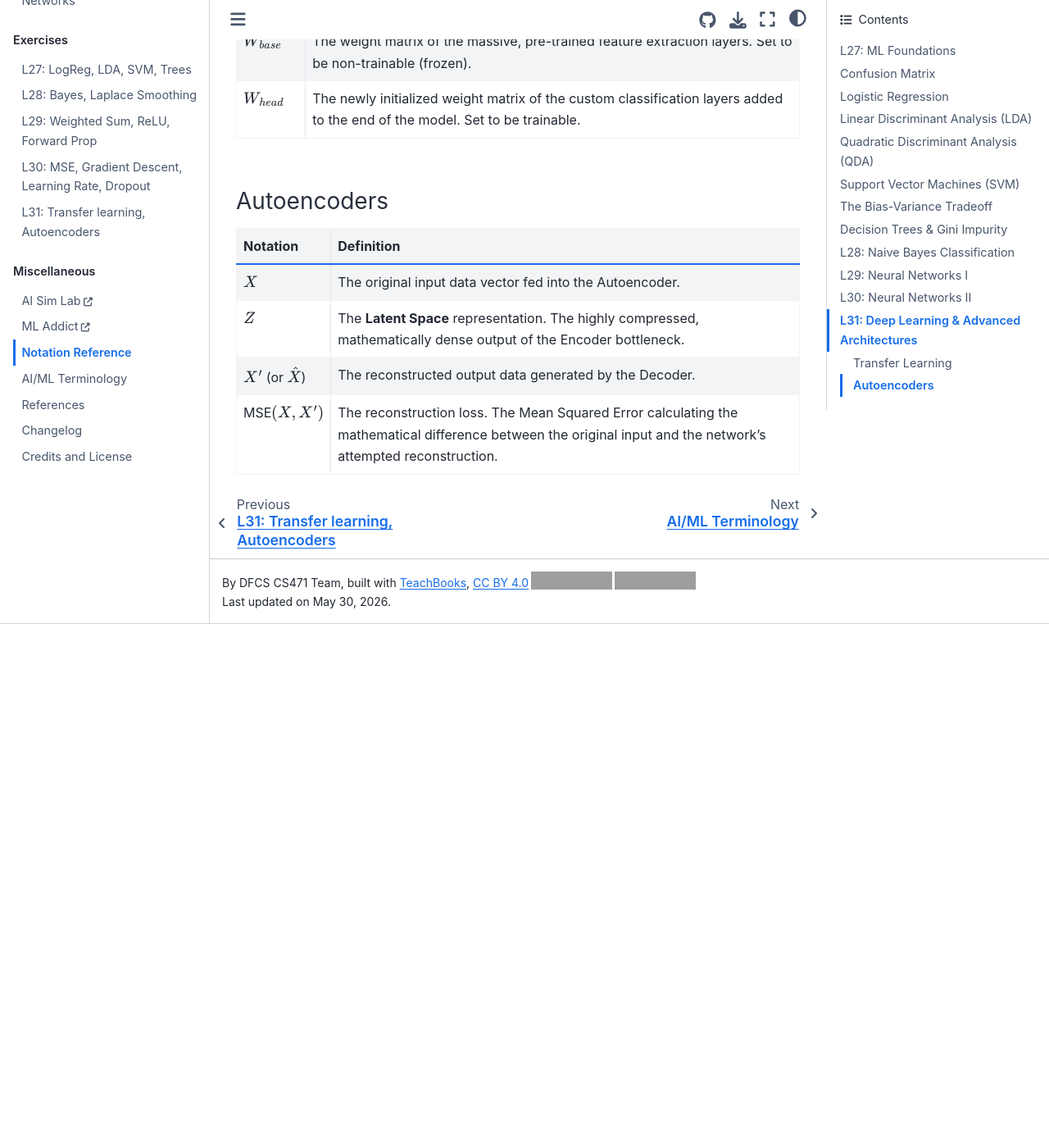
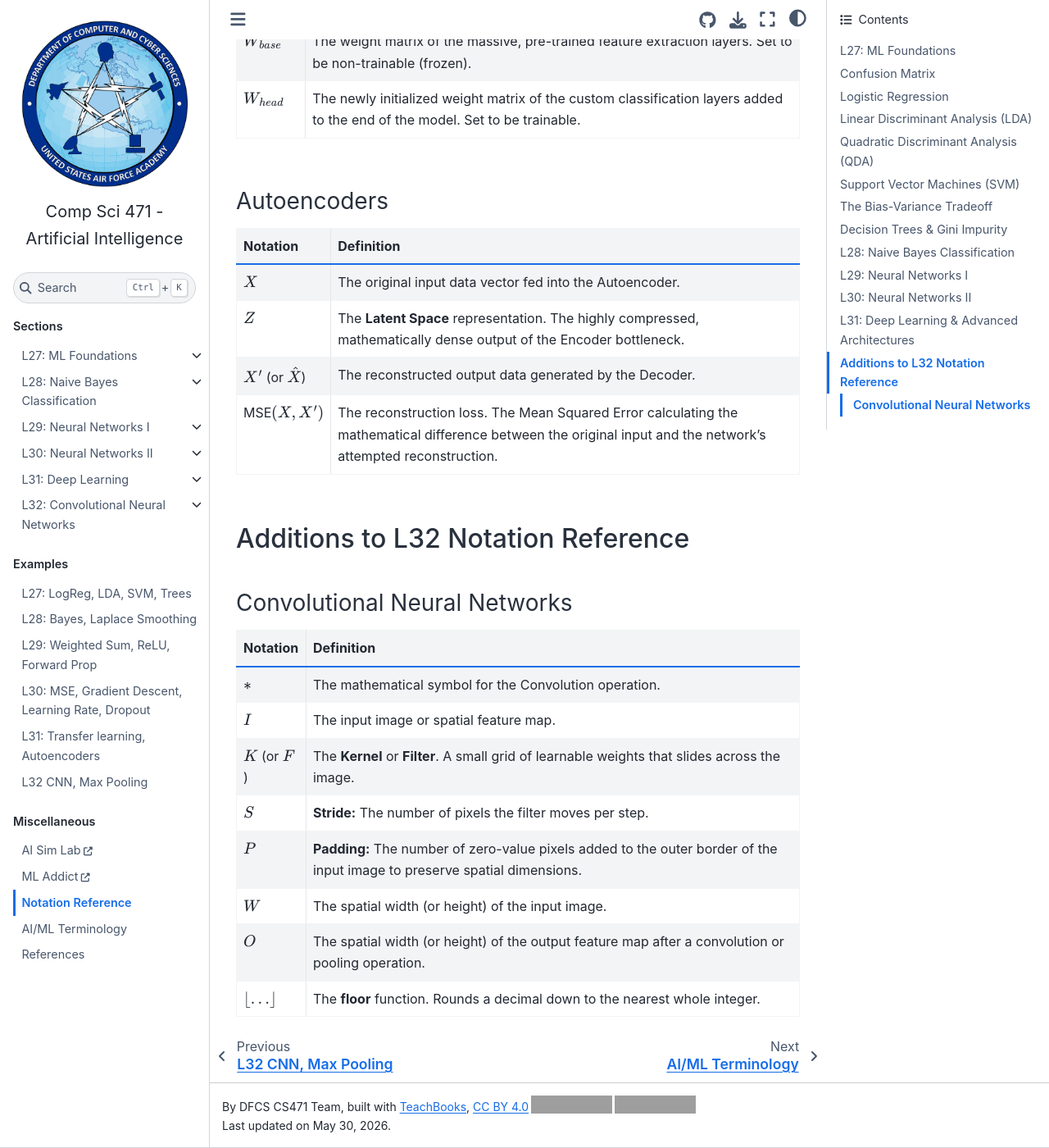
Before and after one commit to TheCodeheadMT/471Book, a Jupyter Book: the page built from book/notation.md, in a window 1280 px wide and 1400 px high, scrolled down 7104 px. Shown: the whole window at 82% size. Built offline with Jupyter Book 1.0.4 settings and Sphinx 7.4.7 and the Sphinx Book theme 1.1.4, drawn with Linux system fonts in a browser that asks for light colours; comment, search, counter and statistics services are not loaded; before the commit the page ends 7865 px from its top, so only the background shows below that; grey boxes are pictures that could not be loaded.

Commit message:
Udpated toc.

```diff
--- a/book/_toc.yml
+++ b/book/_toc.yml
@@ -39,13 +39,14 @@
       - file: lessons/32/edge_detection.ipynb
       - file: lessons/32/translation_invariance.ipynb
       - file: lessons/32/visualize_features.ipynb
-  - caption: Exercises
+  - caption: Examples
     chapters:
     - file: exercises/L27.md
     - file: exercises/L28.md
     - file: exercises/L29.md
     - file: exercises/L30.md
     - file: exercises/L31.md
+    - file: exercises/L32.md
   - caption: Miscellaneous
     chapters:
     - title: AI Sim Lab
@@ -55,5 +56,5 @@
     - file: notation.md
     - file: terms.md
     - file: references.md
-    - file: changelog.md
-    - file: credits.md
+    # - file: changelog.md
+    # - file: credits.md
--- a/book/notation.md
+++ b/book/notation.md
@@ -169,3 +169,18 @@
 | $Z$ | The **Latent Space** representation. The highly compressed, mathematically dense output of the Encoder bottleneck. |
 | $X'$ (or $\hat{X}$) | The reconstructed output data generated by the Decoder. |
 | $\text{MSE}(X, X')$ | The reconstruction loss. The Mean Squared Error calculating the mathematical difference between the original input and the network's attempted reconstruction. |
+
+## Additions to L32 Notation Reference
+
+### Convolutional Neural Networks
+
+| Notation | Definition |
+| --- | --- |
+| $*$ | The mathematical symbol for the Convolution operation. |
+| $I$ | The input image or spatial feature map. |
+| $K$ (or $F$) | The **Kernel** or **Filter**. A small grid of learnable weights that slides across the image. |
+| $S$ | **Stride:** The number of pixels the filter moves per step. |
+| $P$ | **Padding:** The number of zero-value pixels added to the outer border of the input image to preserve spatial dimensions. |
+| $W$ | The spatial width (or height) of the input image. |
+| $O$ | The spatial width (or height) of the output feature map after a convolution or pooling operation. |
+| $\lfloor \dots \rfloor$ | The **floor** function. Rounds a decimal down to the nearest whole integer. |
```
